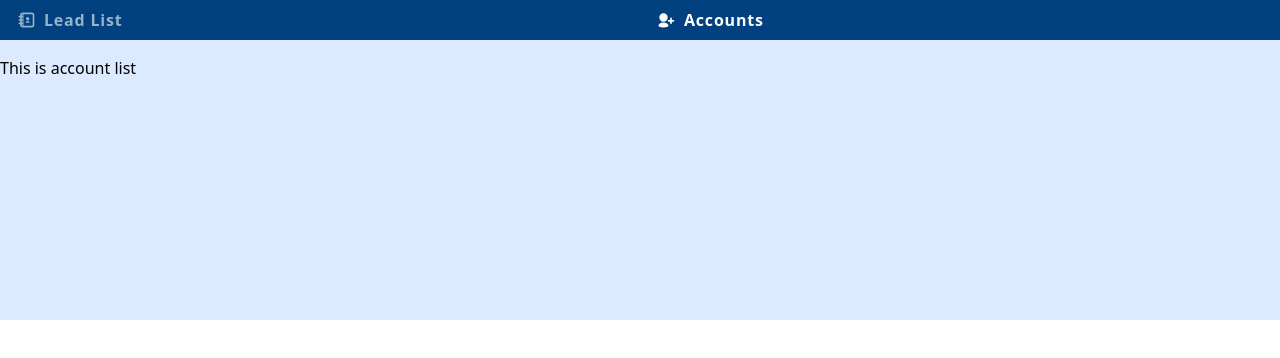
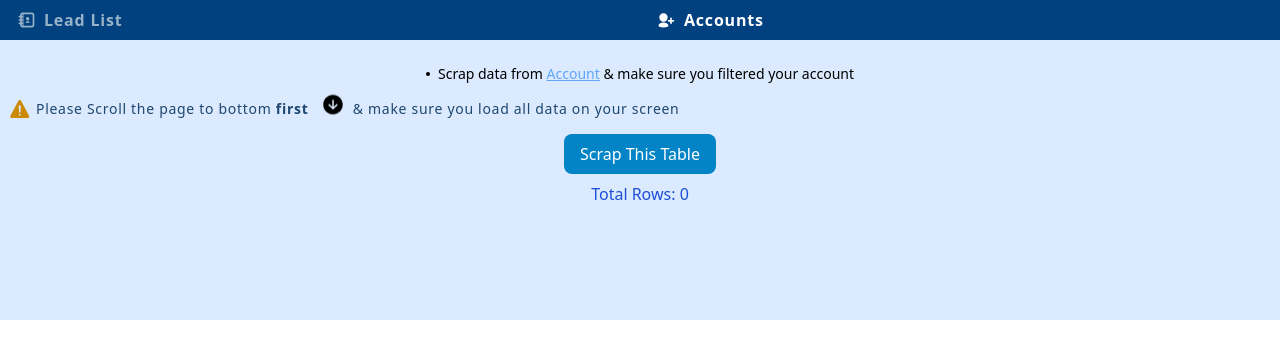
Before and after one commit to ninjaskull/Linkedin-Sales-Navigator-Scraper, a React (Vite) app: page / in a window 1280 px wide. Both pictures are taken after a click on the button "Accounts". Shown: the top 358 px of the page. Built offline with nearby package versions, Linux system fonts and the light colour scheme; no server answers.

Commit message:
accoun feature added

```diff
--- a/src/Pages/AccountList.jsx
+++ b/src/Pages/AccountList.jsx
@@ -1,9 +1,11 @@
-import { useEffect } from "react";
+import { useEffect, useState } from "react";
+import { IoArrowDownCircleSharp, IoWarning } from "react-icons/io5";
+import Papa from "papaparse";
 
 const AccountList = () => {
   //   const [loading, setLoading] = useState(true);
-  //   const [csvData, setCsvData] = useState("");
-  //   const [tableSheetCount, setTableSheetCount] = useState(0);
+  const [csvData, setCsvData] = useState("");
+  const [tableSheetCount, setTableSheetCount] = useState(0);
 
   const fetchListData = async () => {
     try {
@@ -19,45 +21,79 @@ const AccountList = () => {
           const listItems = document.querySelectorAll(
             ".artdeco-list .artdeco-list__item"
           );
-          console.log(listItems);
           const extractedData = Array.from(listItems).map((item) => {
+            // Helper function to add only valid fields
+            const addIfExists = (key, value) =>
+              value ? { [key]: value.trim() } : {};
+
             // Extract data from the list item
             const nameElement = item.querySelector(
               ".artdeco-entity-lockup__title a"
             );
-            const name = nameElement ? nameElement.textContent.trim() : "N/A";
+            const name = nameElement ? nameElement.textContent.trim() : null;
 
             const profileLink = nameElement
               ? `https://www.linkedin.com${nameElement.getAttribute("href")}`
-              : "N/A";
+              : null;
 
             const industryElement = item.querySelector(
               ".artdeco-entity-lockup__subtitle span[data-anonymize='industry']"
             );
             const industry = industryElement
               ? industryElement.textContent.trim()
-              : "N/A";
+              : null;
 
             const employeesElement = item.querySelector(
               "a.li-i18n-linkto._view-all-employees_1derdc"
             );
             const employees = employeesElement
               ? employeesElement.textContent.trim()
-              : "N/A";
+              : null;
 
             const aboutElement = item.querySelector(
               "dd.t-12.t-black--light.mb3 div span:nth-child(2)"
             );
             const about = aboutElement
               ? aboutElement.textContent.trim().replace("…see more", "").trim()
-              : "N/A";
+              : null;
+
+            const designationElement = item.querySelector(
+              ".artdeco-entity-lockup__subtitle span[data-anonymize='title']"
+            );
+            const designation = designationElement
+              ? designationElement.textContent.trim()
+              : null;
+
+            const organizationElement = item.querySelector(
+              ".artdeco-entity-lockup__subtitle a[data-anonymize='company-name']"
+            );
+            const organization = organizationElement
+              ? organizationElement.textContent.trim()
+              : null;
+
+            const organizationUrl = organizationElement
+              ? `https://www.linkedin.com${organizationElement.getAttribute(
+                  "href"
+                )}`
+              : null;
+
+            const locationElement = item.querySelector(
+              ".artdeco-entity-lockup__caption span[data-anonymize='location']"
+            );
+            const location = locationElement
+              ? locationElement.textContent.trim()
+              : null;
 
             return {
-              Name: name,
-              ProfileURL: profileLink,
-              Industry: industry,
-              Employees: employees,
-              About: about,
+              ...addIfExists("Name", name),
+              ...addIfExists("ProfileURL", profileLink),
+              ...addIfExists("Industry", industry),
+              ...addIfExists("Employees", employees),
+              ...addIfExists("About", about),
+              ...addIfExists("Designation", designation),
+              ...addIfExists("Organization", organization),
+              ...addIfExists("OrganizationURL", organizationUrl),
+              ...addIfExists("Location", location),
             };
           });
 
@@ -65,22 +101,141 @@ const AccountList = () => {
         },
       });
 
-      const data = response[0].result;
-      console.log("Scraped Data:", data);
+      const newData = response[0].result;
+      chrome.storage.local.get("scrapedListData", (result) => {
+        const existingData = result.scrapedListData || [];
+        const combinedData = [...existingData, ...newData]; // Combine old and new data
 
-      // Save data in storage
-      chrome.storage.local.set({ scrapedListData: data });
+        // Save the combined data back to storage
+        chrome.storage.local.set({ scrapedListData: combinedData }, () => {
+          console.log("Updated scraped data saved to storage.");
 
-      return data;
+          // Update state
+          const csv = (() => {
+            // Extract all the keys from `combinedData` and check which columns are not empty
+            const nonEmptyColumns = [
+              "Name",
+              "ProfileURL",
+              "Location",
+              "Industry",
+              "Employees",
+              "Designation",
+              "Organization",
+              "OrganizationURL",
+              "About",
+            ].filter((column) =>
+              combinedData.some(
+                (row) => row[column] && row[column].trim() !== ""
+              )
+            );
+
+            // Generate CSV only for the non-empty columns
+            return Papa.unparse(combinedData, {
+              columns: nonEmptyColumns,
+            });
+          })();
+          setCsvData(csv);
+          setTableSheetCount(combinedData.length); // Update row count
+        });
+      });
     } catch (error) {
       console.error("Error scraping list data", error);
     }
   };
 
-  useEffect(() => {
-    fetchListData();
-  }, []);
+  const downloadCsv = () => {
+    if (!csvData) {
+      console.error("No CSV data available for download");
+      return;
+    }
 
-  return <div>This is account list</div>;
+    const blob = new Blob([csvData], { type: "text/csv" });
+    const url = window.URL.createObjectURL(blob);
+    const link = document.createElement("a");
+    link.href = url;
+    link.download = "table_data.csv";
+    document.body.appendChild(link);
+    link.click();
+    document.body.removeChild(link);
+    clearData();
+  };
+
+  const clearData = () => {
+    chrome.storage.local.remove("scrapedListData", () => {
+      setCsvData("");
+      setTableSheetCount(0);
+      console.log("Scraped data cleared.");
+    });
+  };
+
+  return (
+    <div className="p-2 space-y-3">
+      <h1 className="text-medium text-sm flex gap-2 items-center justify-center">
+        <span className="h-1 w-1 rounded-full bg-black"></span>
+        <span>
+          Scrap data from{" "}
+          <a
+            href="https://www.linkedin.com/sales/search/company"
+            target="_blank"
+            className="text-blue-400 underline font-medium"
+          >
+            Account
+          </a>{" "}
+          & make sure you filtered your account
+        </span>
+      </h1>
+
+      <div className="flex items-center gap-1">
+        <div>
+          <IoWarning className="text-yellow-600 text-2xl" />
+        </div>
+        <div>
+          <h5 className="text-sm text-[#1f476f] font- tracking-wider inline">
+            Please Scroll the page to bottom{" "}
+            <span className="font-bold">first </span>
+          </h5>
+          <IoArrowDownCircleSharp className="text-2xl inline animate-bounce mx-2" />
+          <h5 className="text-sm text-[#1f476f] font- tracking-wider inline">
+            & make sure you load all data on your screen
+          </h5>
+        </div>
+      </div>
+
+      <div className="text-center">
+        <button
+          onClick={fetchListData}
+          className="py-2 px-4 bg-sky-600 rounded-lg cursor-pointer text-white"
+        >
+          Scrap This Table
+        </button>
+        {/* {tableSheetCount > 0 && (
+          <button
+            onClick={unperseData}
+            className="py-2 px-4 bg-sky-600 rounded-lg cursor-pointer text-white mt-3"
+          >
+            Convert to CSV
+          </button>
+        )} */}
+        <p className="my-2 text-blue-700">Total Rows: {tableSheetCount}</p>
+
+        {csvData && (
+          <div className="flex flex-col gap-2">
+            <button
+              onClick={downloadCsv}
+              className="py-2 px-4 bg-green-600 rounded-lg cursor-pointer text-white"
+            >
+              Download CSV
+            </button>
+            <button
+              onClick={clearData}
+              className="py-2 px-4 bg-red-600 rounded-lg cursor-pointer text-white"
+            >
+              Clear Data
+            </button>
+          </div>
+        )}
+      </div>
+    </div>
+  );
 };
 export default AccountList;
--- a/src/Pages/LeadList.jsx
+++ b/src/Pages/LeadList.jsx
@@ -170,6 +170,7 @@ const LeadList = () => {
     <div className="p-2 space-y-3">
       <h1 className="text-medium text-sm flex gap-2 items-center justify-center">
         <span className="h-1 w-1 rounded-full bg-black"></span>
+        <span>
           Scrap data from{" "}
           <a
             href="https://www.linkedin.com/sales/lists/people"
@@ -178,6 +179,8 @@ const LeadList = () => {
           >
             Lead List
           </a>{" "}
+          & select your list
+        </span>
       </h1>
       {/* {loading && (
         <p className="my-2 text-sm animate-pulse text-center">Data is Loading...</p>
```
Lines whose indentation alone changed are shown as unchanged.
